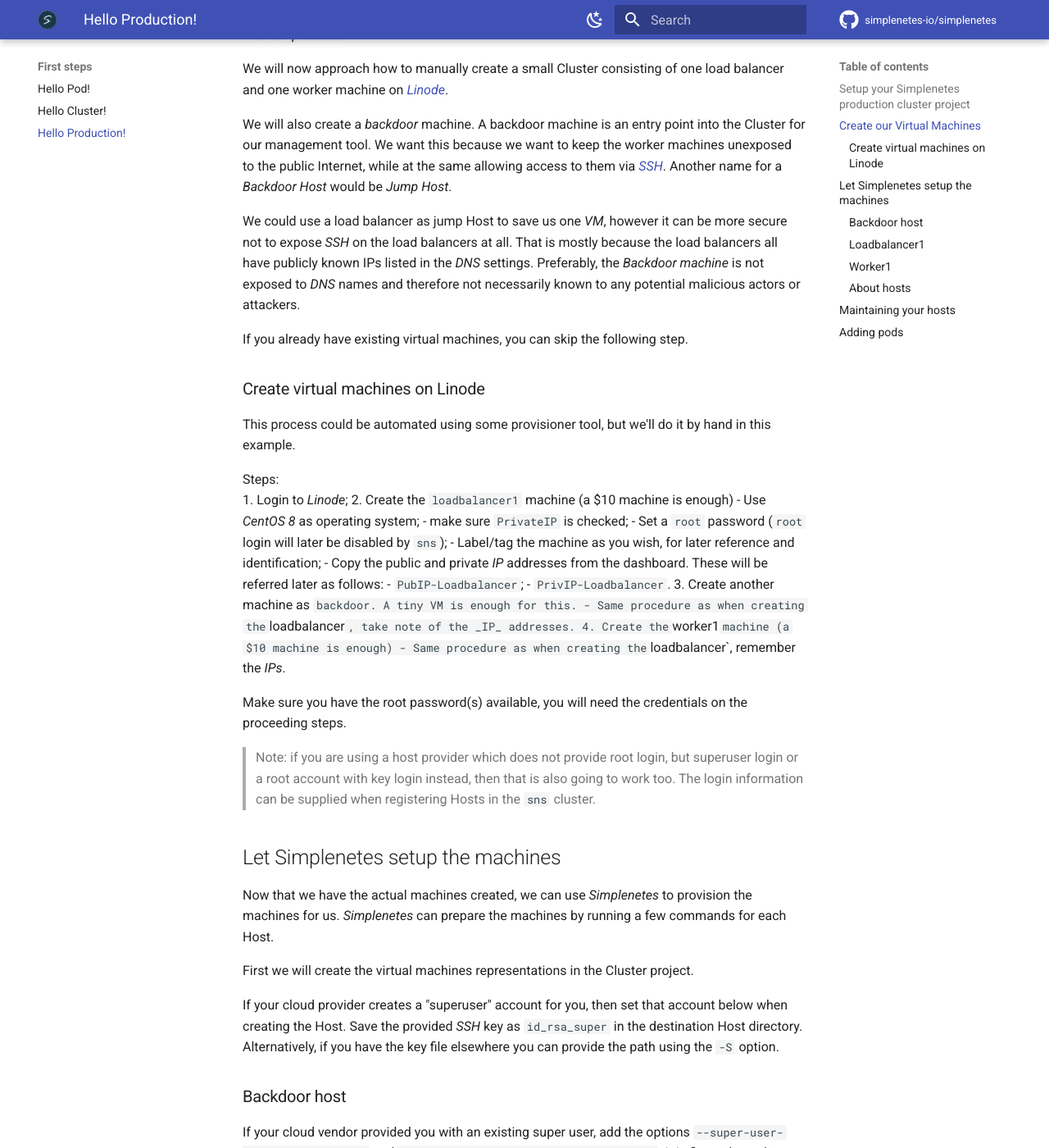
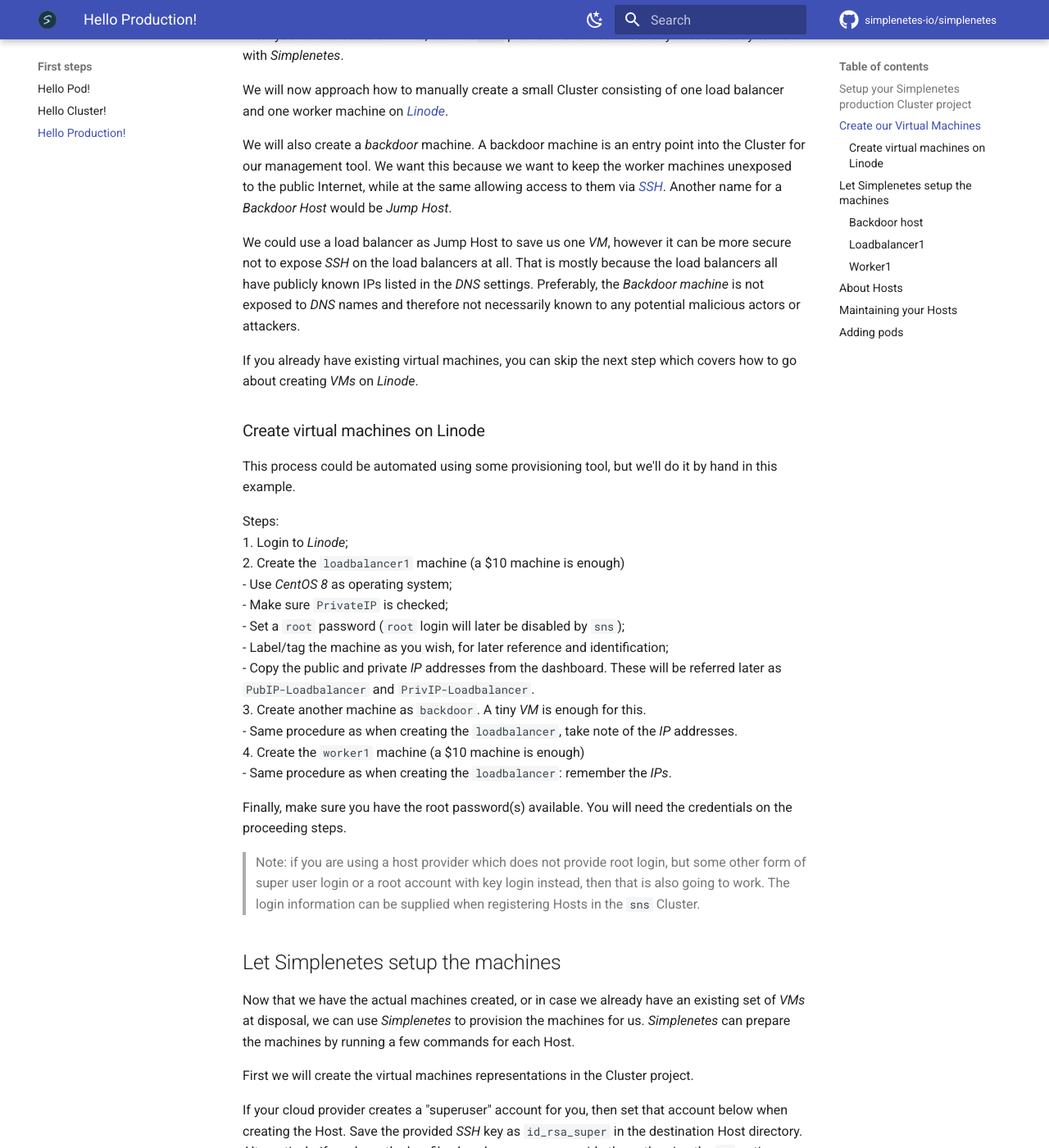
Before and after one commit to simplenetes-io/simplenetes_io, an MkDocs documentation site: the page built from docs/PROVISIONING.md, in a window 1280 px wide and 1400 px high, scrolled down 1269 px. Shown: the whole window at 82% size. Built offline with MkDocs 1.6.1 and Material for MkDocs 9.7.7, drawn with Linux system fonts in a browser that asks for light colours; comment, search, counter and statistics services are not loaded; some of the changed text lies outside the part shown.

Commit message:
Improve provisioning, registries and certificates section

````diff
--- a/docs/PROVISIONING.md
+++ b/docs/PROVISIONING.md
@@ -1,15 +1,15 @@
 # Provisioning a production Cluster on a Host provider of choice
 
-Provisioning a Cluster is rather easy. The following 4-step process covers the most important tasks:
+Provisioning a Cluster is rather easy. The following 5-step process covers the most important tasks:
 
 1. Preparing your _Simplenetes_ production Cluster project
-2. Creating one or more _Virtual Machines_
+2. Creating one or more Virtual Machines (_VMs_)
 3. Let _Simplenetes_ setup the machines
 4. Maintaining your Hosts
 5. Attaching Pods to form the Cluster
 
-## Setup your Simplenetes production cluster project
-Before we create any actual virtual machines, we create the Cluster Project:
+## Setup your Simplenetes production Cluster project
+Before we create any actual [Virtual Machines](https://en.wikipedia.org/wiki/Virtual_machine), we create the Cluster Project:
 ```sh
 sns cluster create prod-cluster
 cd prod-cluster
@@ -18,9 +18,9 @@ cd prod-cluster
 In the next step we will create the virtual machines and gather the data we need to create the Hosts representations on disk.
 
 ## Create our Virtual Machines
-There are many ways to accomplish this, including automated or manual ways. The important things to accomplish are:
+There are many ways to accomplish this, including automated and manual ways. The important things to accomplish are:
 
-1. Create a virtual machine (a $10 machine is most often enough)
+1. Create a virtual machine (a $10 machine is most often enough).
     Create it with a [_CentOS_](https://www.centos.org/) 8 image. Other images may also work. The important thing is that it is a _GNU/Linux_ box using [_systemd_](https://www.freedesktop.org/wiki/Software/systemd/) as init system and that [`podman`](https://podman.io/) can be installed onto it.
     _CentOS_ and _Podman_ both coming from [_RedHat_](https://www.redhat.com/) makes _CentOS_ a reliable combo.
     The firewall supported is [`firewalld`](https://firewalld.org/), which comes with _CentOS_. Please do use a distro which ships with or supports `firewalld`.
@@ -34,36 +34,34 @@ We will now approach how to manually create a small Cluster consisting of one lo
 
 We will also create a _backdoor_ machine. A backdoor machine is an entry point into the Cluster for our management tool. We want this because we want to keep the worker machines unexposed to the public Internet, while at the same allowing access to them via [_SSH_](https://en.wikipedia.org/wiki/Secure_Shell_Protocol). Another name for a _Backdoor Host_ would be _Jump Host_.
 
-We could use a load balancer as jump Host to save us one _VM_, however it can be more secure not to expose _SSH_ on the load balancers at all. That is mostly because the load balancers all have publicly known IPs listed in the _DNS_ settings. Preferably, the _Backdoor machine_ is not exposed to _DNS_ names and therefore not necessarily known to any potential malicious actors or attackers.
+We could use a load balancer as Jump Host to save us one _VM_, however it can be more secure not to expose _SSH_ on the load balancers at all. That is mostly because the load balancers all have publicly known IPs listed in the _DNS_ settings. Preferably, the _Backdoor machine_ is not exposed to _DNS_ names and therefore not necessarily known to any potential malicious actors or attackers.
 
-If you already have existing virtual machines, you can skip the following step.
+If you already have existing virtual machines, you can skip the next step which covers how to go about creating _VMs_ on _Linode_.
 
 ### Create virtual machines on Linode
 
-This process could be automated using some provisioner tool, but we'll do it by hand in this example.
+This process could be automated using some provisioning tool, but we'll do it by hand in this example.
 
 Steps:
 1.  Login to _Linode_;
 2.  Create the `loadbalancer1` machine (a $10 machine is enough)
   -   Use _CentOS 8_ as operating system;
-  -   make sure `PrivateIP` is checked;
+  -   Make sure `PrivateIP` is checked;
   -   Set a `root` password (`root` login will later be disabled by `sns`);
   -   Label/tag the machine as you wish, for later reference and identification;
-  -   Copy the public and private _IP_ addresses from the dashboard. These will be referred later as follows:
-    - `PubIP-Loadbalancer`;
-    - `PrivIP-Loadbalancer`.
-3.  Create another machine as `backdoor. A tiny VM is enough for this.
-    - Same procedure as when creating the `loadbalancer`, take note of the _IP_ addresses.
+  -   Copy the public and private _IP_ addresses from the dashboard. These will be referred later as `PubIP-Loadbalancer` and `PrivIP-Loadbalancer`.
+3.  Create another machine as `backdoor`. A tiny _VM_ is enough for this.
+  - Same procedure as when creating the `loadbalancer`, take note of the _IP_ addresses.
 4.  Create the `worker1` machine (a $10 machine is enough)
-    - Same procedure as when creating the `loadbalancer`, remember the _IPs_.
+  - Same procedure as when creating the `loadbalancer`: remember the _IPs_.
 
-Make sure you have the root password(s) available, you will need the credentials on the proceeding steps.
+Finally, make sure you have the root password(s) available. You will need the credentials on the proceeding steps.
 
-> Note: if you are using a host provider which does not provide root login, but superuser login or a root account with key login instead, then that is also going to work too. The login information can be supplied when registering Hosts in the `sns` cluster.
+> Note: if you are using a host provider which does not provide root login, but some other form of super user login or a root account with key login instead, then that is also going to work. The login information can be supplied when registering Hosts in the `sns` Cluster.
 
 
 ## Let Simplenetes setup the machines
-Now that we have the actual machines created, we can use _Simplenetes_ to provision the machines for us.
+Now that we have the actual machines created, or in case we already have an existing set of _VMs_ at disposal, we can use _Simplenetes_ to provision the machines for us.
 _Simplenetes_ can prepare the machines by running a few commands for each Host.
 
 First we will create the virtual machines representations in the Cluster project.
@@ -71,25 +69,24 @@ First we will create the virtual machines representations in the Cluster project
 If your cloud provider creates a "superuser" account for you, then set that account below when creating the Host. Save the provided _SSH_ key as `id_rsa_super` in the destination Host directory. Alternatively, if you have the key file elsewhere you can provide the path using the `-S` option.
 
 ### Backdoor host
-If your cloud vendor provided you with an existing super user, add the options `--super-user-name=<mysuperuser>` and `--super-user-keyfile=<path_to_keyfile>`. It is fine to have the keyfile stored outside the cluster repo.
+If your cloud vendor provided you with an existing super user, add the options `--super-user-name=<mysuperuser>` and `--super-user-keyfile=<path_to_keyfile>`. It is fine to have the keyfile stored outside the Cluster repo.
 
 > Note: Relative paths are relative to the Host directory inside the Cluster repo. For example `../../secret-keys/id_rsa` gives you the possibility to store keys in a sibling directory in relation to the Cluster repo directory.
 
-Both super user keys `(--super-user-keyfile=)` and for regular user keys `(--keyfile=)` can be set to relative paths.
+Both super user keys (`--super-user-keyfile`) and for regular user keys (`--keyfile`) can be set to relative paths.
 It is possible to replace the Host keys at any time in case you want to have them outside of the Cluster repo at a later stage.
 
-> Note: Setting the key paths as a way to keep keys outside of the cluster repo can be desirable in many situations for increased security.
+> Note: Setting the key paths as a way to maintain keys outside of the Cluster repo can be desirable in many situations for increased security.
 
-Now, proceed with backdoor host registration:
+Now, proceed with backdoor Host registration:
 ```sh
 sns host register backdoor --address=<PubIP-Backdoor>
 ```
 
-> Note: If you were provided with an already existing super user with an existing keyfile you will not set it up here again. In this case, skip the following step.
+If you were provided with an already existing super user and keyfile you will not set it up here again. In this case, skip the following setup step.
+Otherwise, if a super user account has not been provided, proceed with the creation of one now. Make sure the `--root-keyfile=path` parameters are present if the root login uses a key file instead of password.
 
-In case an existing super user has not been provided, proceed with that now. Make sure the `--root-keyfile=path` parameters are present if the root login uses a key file instead of password.
-
-In case you want the keys to stay outside the Cluster directory or if you want to reuse existing keys, add the options `--super-user-name=given` and `--super-user-keyfile=path` when creating the superuser, accordingly.
+In case you want the keys to stay outside the Cluster directory or if you want to reuse existing keys, add the options `--super-user-name=<name>` and `--super-user-keyfile=<absolute_or_relative_path>` when creating the superuser, accordingly.
 
 Set up the backdoor Host:
 ```sh
@@ -101,12 +98,12 @@ Now we disable root login, using the super user accounts:
 sns host setup disableroot backdoor
 ```
 
-Configure `firewalld` on the Host, but skip setting up things which are irrelevant to the backdoor Host in particular:
+Configure `firewalld` on the Host, but skip setting up things which are irrelevant to the backdoor Host in particular (_podman_ and _systemd_):
 ```sh
 sns host setup install backdoor --skip-podman --skip-systemd
 ```
 
-We disable the host to not be part of any state synchronization action:
+We disable the Host to not be part of any state synchronization action:
 ```sh
 sns host state backdoor -s disabled
 ```
@@ -128,7 +125,7 @@ sns host register loadbalancer1 \
     --router-address=<PrivIP-Loadbalancer1>:32767
 ```
 
-After that, set up the new Host, exactly the same as done for _backdoor1_ on the previous step. Skip the following set of commands if an existing superuser is already present.
+After that, set up the new Host, exactly the same as done for _backdoor1_ on the previous step. Reminder to only proceed with the following set of commands if an existing superuser hasn't been created before.
 ```
 sns host setup superuser loadbalancer1
 sns host setup disableroot loadbalancer1
@@ -141,7 +138,7 @@ sns host init loadbalancer1
 
 Similar process is then repeated for the worker Host.
 
-> Note: we do not publicly expose any ports on worker hosts.
+> Note: we do not publicly expose any ports on worker Hosts.
 
 ```sh
 sns host register worker1 \
@@ -157,23 +154,23 @@ sns host setup install worker1
 sns host init worker1
 ```
 
-### About hosts
+## About Hosts
 Each Host is created as a subdirectory inside the Cluster project. Each Host has a new `id_rsa` key file automatically generated (unless configured differently) and a _host.env_ file created. The latter lists environment variables. A _host-superuser.env_ file is also created for super user access to the Host.
 
-Using the super user account we have provisioned the host by installing `podman`, creating a regular user account and performing configurations. The `EXPOSE` variable in the _host.env_ file states which ports should be open to the public. This is then configured using `firewalld` (if it is installed, as recommended):
+Using the super user account we have provisioned the host by installing `podman`, creating a regular user account and performing configurations. The `EXPOSE` variable in the _host.env_ file states which ports should be open to the public. This is then configured using `firewalld` (if it is installed, as recommended).
 
-Using our regular user we also initialized the Host as part of the Cluster by setting the _cluster-id.txt_ file on the Host. If you are using an existing Host this step you will always want to run, otherwise synchronization will not work because it won't be able to recognize the Host as being part of the Cluster.
-Lastly, it will also install the image registry _config.json_ file, if present.
+Using our regular user we also initialized the Host as part of the Cluster by setting the _cluster-id.txt_ file on the Host. If you are using an existing Host this a step you will always want to run, otherwise synchronization will not work because the system won't be able to recognize the Host as being part of the Cluster.
+Lastly, the process will also install the image registry _config.json_ file, if present.
 
 
-## Maintaining your hosts
-Maintenance is easily accessible through direct shell access. Step into a shell in any of your hosts at any time with:
+## Maintaining your Hosts
+Maintenance is easily accessible through direct shell access. Step into a shell in any of your Hosts at any time with:
 ```sh
 sns host shell <host> [--super-user]
 ```
 
 ## Adding pods
-After the base Cluster setup, this section covers the addition of some initial pods to get the Cluster finally up and running. For more information about Clusters, see also the [Setting up your first dev cluster](DEVCLUSTER.md) section.
+After setting up the base Cluster, this section covers the addition of some initial Pods to get the Cluster finally up and running. For more information about Clusters, see also the [Setting up your first dev cluster](DEVCLUSTER.md) section.
 
 Attach pods:
 ```sh
````
Also changed, not shown: other parts of docs/PROVISIONING.md (+3 -3 lines), docs/LETSENCRYPT.md (+11 -6 lines), docs/REGISTRY.md (+4 -4 lines).
